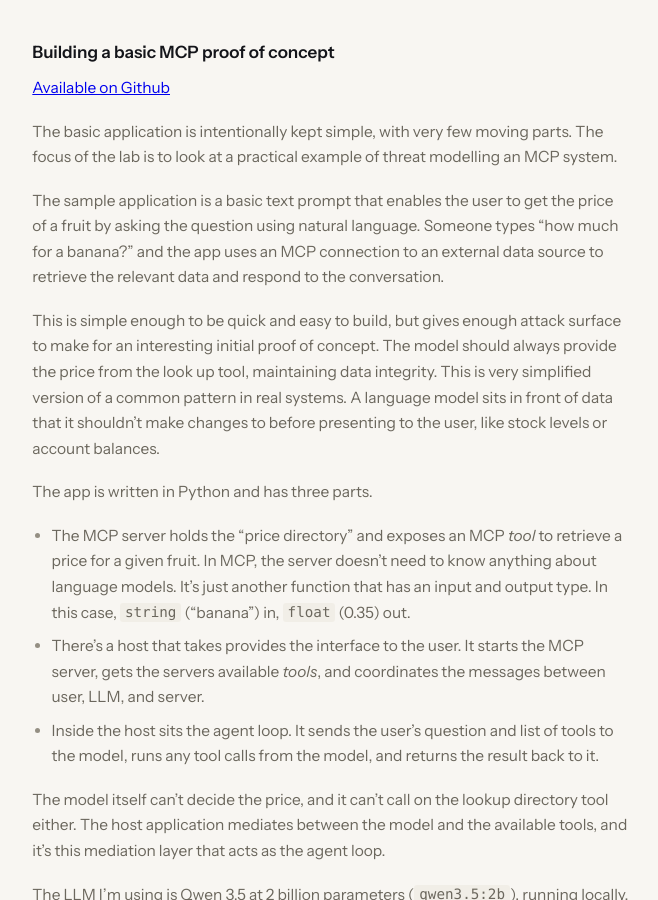
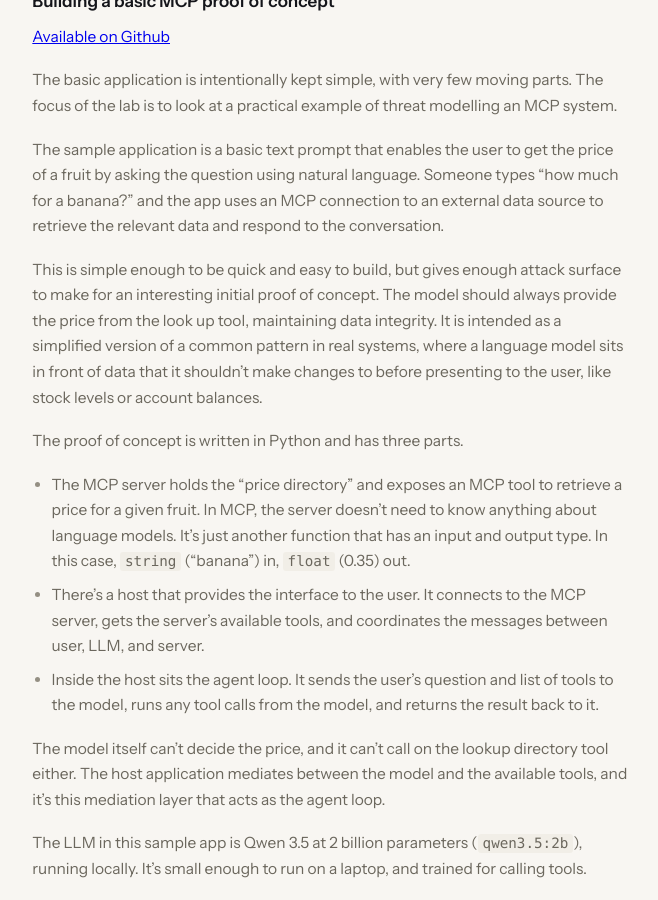
Before and after one commit to alibaabaa/alibaabaa.github.io, a Jekyll site: the page built from _posts/2026-09-25-threat-modelling-ai-systems-1.md, in a window 1280 px wide and 900 px high, scrolled down 1543 px. Shown: the whole window, without its empty margins (64-722 px from the left). Built offline with Jekyll 4.4.1, drawn with Linux system fonts in a browser that asks for light colours; a script that is not in the unit is left out; some of the changed text lies outside the part shown.

Commit message:
fix threat modelling ai part 1

````diff
--- a/_posts/2026-09-25-threat-modelling-ai-systems-1.md
+++ b/_posts/2026-09-25-threat-modelling-ai-systems-1.md
@@ -40,17 +40,19 @@
 
 The sample application is a basic text prompt that enables the user to get the price of a fruit by asking the question using natural language. Someone types "how much for a banana?" and the app uses an MCP connection to an external data source to retrieve the relevant data and respond to the conversation.
 
-This is simple enough to be quick and easy to build, but gives enough attack surface to make for an interesting initial proof of concept. The model should always provide the price from the look up tool, maintaining data integrity. This is very simplified version of a common pattern in real systems. A language model sits in front of data that it shouldn't make changes to before presenting to the user, like stock levels or account balances.
+This is simple enough to be quick and easy to build, but gives enough attack surface to make for an interesting initial proof of concept. The model should always provide the price from the look up tool, maintaining data integrity. It is intended as a simplified version of a common pattern in real systems, where a language model sits in front of data that it shouldn't make changes to before presenting to the user, like stock levels or account balances.
 
-The app is written in Python and has three parts.
+The proof of concept is written in Python and has three parts.
 
-- The MCP server holds the "price directory" and exposes an MCP *tool* to retrieve a price for a given fruit. In MCP, the server doesn't need to know anything about language models. It's just another function that has an input and output type. In this case, `string` ("banana") in, `float` (0.35) out.
-- There's a host that takes provides the interface to the user. It starts the MCP server, gets the servers available *tools*, and coordinates the messages between user, LLM, and server.
+- The MCP server holds the "price directory" and exposes an MCP tool to retrieve a price for a given fruit. In MCP, the server doesn't need to know anything about language models. It's just another function that has an input and output type. In this case, `string` ("banana") in, `float` (0.35) out.
+- There's a host that provides the interface to the user. It connects to the MCP server, gets the server's available tools, and coordinates the messages between user, LLM, and server.
 - Inside the host sits the agent loop. It sends the user's question and list of tools to the model, runs any tool calls from the model, and returns the result back to it.
 
 The model itself can't decide the price, and it can't call on the lookup directory tool either. The host application mediates between the model and the available tools, and it's this mediation layer that acts as the agent loop.
 
-The LLM I'm using is Qwen 3.5 at 2 billion parameters (`qwen3.5:2b`), running locally. It's small enough to run on my laptop, and trained for calling tools. Running it locally means that everything stays on my own machine and I don't have to worry about breaching any frontier model terms.
+The LLM in this sample app is Qwen 3.5 at 2 billion parameters (`qwen3.5:2b`), running locally. It's small enough to run on a laptop, and trained for calling tools.
+
+Running it locally means that everything stays on the own machine, avoiding any risk of breaching any frontier model terms during experimentation.
 
 ## How the pieces connect
 
@@ -107,7 +109,9 @@
 - Host to model runtime.
 - Host to MCP server.
 
-The model runtime boundary is where the nuance of modelling AI integrated systems lives. If it were a typical external API, then the data transiting the boundary could be validated and processed as data accordingly. But when that external system is an LLM, the line between data and instruction is blurred. What's more, typical validation and sanitisation methods that might otherwise be relied upon probably won't work. Anything that crosses into the model's context can change its behaviour, and in ways that can't easily be verified.
+The model runtime boundary is where the nuance of modelling AI integrated systems lives. If it were a typical external API, then the data transiting the boundary could be validated and processed as data accordingly. But when that external system is an LLM, the line between data and instruction is blurred.
+
+What's more, typical validation and sanitisation methods that might otherwise be relied upon probably won't work. Anything that crosses into the model's context can change its behaviour, and in ways that can't easily be verified.
 
 When treating the MCP server as an external source, and the model being probabilistic regardless of who operates it, the host as the negotiator becomes the only place where we have trusted control and therefore the de facto policy enforcement point.
 
@@ -121,7 +125,7 @@
     """Looks up the price of any fruit."""
 ```
 
-Already this is a point of trust to consider, because the docstring here doesn't just provide the function documentation for a code developer, but becomes text that flows into the AI model context. So it's now prompt input, and the author of the tool gets to put text directly into the model's context.
+Already this is a point of trust to consider, because the docstring here doesn't just provide the function documentation for a developer, but becomes text that flows into the AI model context. So it's now prompt input, and the author of the tool gets to put text directly into the model's context. It's worth noting that MCP also provides the concept of tool annotations, which can be used to provide additional metadata to a model, such as whether the tool supports destructive actions.
 
 A successful run takes two calls to the model and one to the tool:
 
@@ -139,9 +143,17 @@
 
 There's also a warning sign here though. The tool doesn't provide a currency for the price, and so the model opaquely decides that dollars is a reasonable guess, and returns this as part of the answer. This gives a first glimpse of what might be yet to come. This is a UK application, and the prices coming back from the tool should be treated as GBP (£). With nothing to indicate this, the model is making a best guess, and so on its first run, without any attempt to attack it, it has already given away a banana for less that it should have.
 
+Let's fix this naively for now by changing the MCP tool description to say that prices are in GBP:
+
+```python
+@mcp.tool()
+def price_lookup(product: str) -> float:
+    """Looks up the price of any fruit in GBP."""
+```
+
 ## Next: stealing a banana
 
-The MVP works, but as already demonstrated, there are already missing boundary controls. As the series progresses, we will examine this specific failure, along with other flows that cross a trust boundary and vulnerabilities that need to be considered.
+The MVP works, but as already demonstrated, loose implementations quickly surface poor design and missing boundary controls. As the series progresses, we will examine this specific failure, along with other flows that cross a trust boundary and vulnerabilities that need to be considered.
 
 ## Sources
 
````
Also changed, not shown: other parts of _posts/2026-09-25-threat-modelling-ai-systems-1.md (+3 -3 lines).
